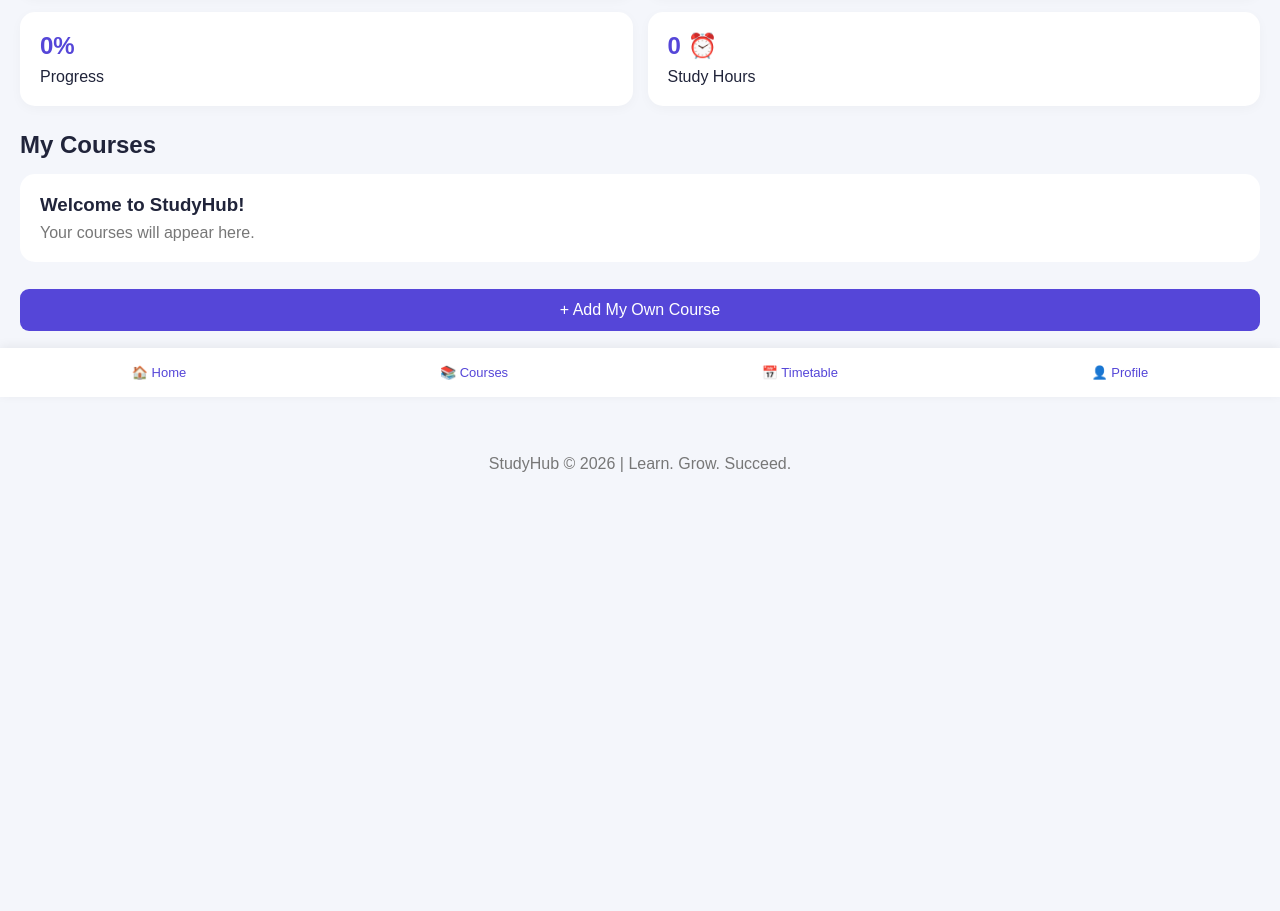
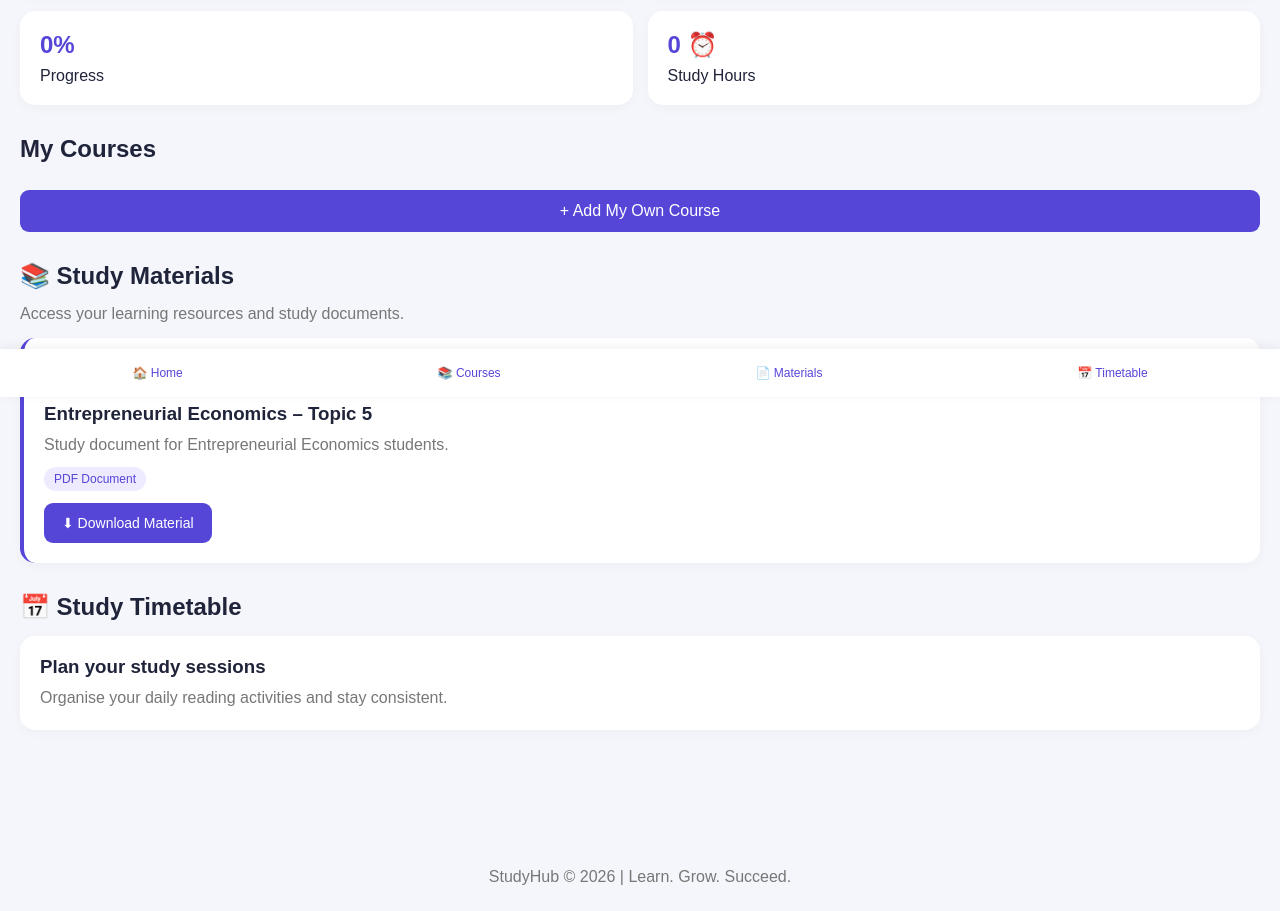
Before and after one commit to Akinolaaishatkehinde/KennyAishat, a plain HTML site: page index.html in a window 1280 px wide. Shown: the part 403-1314 px from the top of the page. Before the commit the page ends 901 px from the top, so only its background shows below. Drawn offline with Linux system fonts and the light colour scheme.

Commit message:
Refactor index.html for styling and course management
Adjusted styles for various elements including font sizes and margins. Added new sections for materials and timetable, and updated course handling in JavaScript.

```diff
--- a/index.html
+++ b/index.html
@@ -30,7 +30,7 @@ header {
 
 .logo {
   color: #5546d8;
-  font-size: 25px;
+  font-size: 24px;
   font-weight: bold;
 }
 
@@ -75,22 +75,25 @@ header {
 }
 
 .section-title {
-  margin: 25px 0 15px;
+  margin: 30px 0 15px;
 }
 
-.course-card {
+.course-card, .material-card {
   background: white;
   padding: 20px;
   margin-bottom: 15px;
   border-radius: 15px;
+  box-shadow: 0 3px 12px #00000008;
 }
 
-.course-card p {
+.course-card p, .material-card p {
   color: #777;
   margin-top: 8px;
+  line-height: 1.5;
 }
 
-button {
+button, .download-btn {
+  display: inline-block;
   background: #5546d8;
   color: white;
   border: none;
@@ -98,11 +101,32 @@ button {
   border-radius: 9px;
   margin-top: 12px;
   cursor: pointer;
+  text-decoration: none;
+  font-size: 14px;
 }
 
 .add-course {
   width: 100%;
   font-size: 16px;
+}
+
+.material-card {
+  border-left: 4px solid #5546d8;
+}
+
+.material-icon {
+  font-size: 30px;
+  margin-bottom: 10px;
+}
+
+.material-tag {
+  display: inline-block;
+  background: #eeeaff;
+  color: #5546d8;
+  padding: 5px 10px;
+  border-radius: 20px;
+  font-size: 12px;
+  margin-top: 10px;
 }
 
 nav {
@@ -114,18 +138,25 @@ nav {
   bottom: 0;
   margin-top: 30px;
   box-shadow: 0 -2px 10px #00000010;
+  z-index: 10;
 }
 
 nav a {
   color: #5546d8;
   text-decoration: none;
-  font-size: 13px;
+  font-size: 12px;
 }
 
 footer {
   text-align: center;
   padding: 25px;
   color: #777;
+}
+
+@media (max-width: 350px) {
+  nav a {
+    font-size: 10px;
+  }
 }
 </style>
 </head>
@@ -137,7 +168,7 @@ footer {
   <div>👤 Student</div>
 </header>
 
-<section class="hero">
+<section class="hero" id="home">
   <h1>Welcome to StudyHub!</h1>
   <p>Your academic journey starts here.
   Learn smarter, stay organised and achieve more.</p>
@@ -148,13 +179,14 @@ footer {
   <h2>Your Dashboard</h2>
 
   <div class="stats">
+
     <div class="stat-card">
       <h2>0 🔥</h2>
       <p>Study Streak</p>
     </div>
 
     <div class="stat-card">
-      <h2>0 📚</h2>
+      <h2 id="courseCount">0 📚</h2>
       <p>My Courses</p>
     </div>
 
@@ -167,28 +199,69 @@ footer {
       <h2>0 ⏰</h2>
       <p>Study Hours</p>
     </div>
+
   </div>
 
-  <h2 class="section-title">My Courses</h2>
+  <!-- MY COURSES -->
 
-  <div id="courses">
-    <div class="course-card">
-      <h3>Welcome to StudyHub!</h3>
-      <p>Your courses will appear here.</p>
-    </div>
-  </div>
+  <h2 class="section-title" id="courses">My Courses</h2>
+
+  <div id="courseList"></div>
 
   <button class="add-course" onclick="addCourse()">
     + Add My Own Course
   </button>
 
+  <!-- STUDY MATERIALS -->
+
+  <h2 class="section-title" id="materials">
+    📚 Study Materials
+  </h2>
+
+  <p style="color:#777; margin-bottom:15px;">
+    Access your learning resources and study documents.
+  </p>
+
+  <div class="material-card">
+
+    <div class="material-icon">📄</div>
+
+    <h3>Entrepreneurial Economics – Topic 5</h3>
+
+    <p>Study document for Entrepreneurial Economics students.</p>
+
+    <span class="material-tag">PDF Document</span>
+
+    <br>
+
+    <a
+      class="download-btn"
+      href="https://raw.githubusercontent.com/Akinolaaishatkehinde/KennyAishat/main/Entrepreneurial%20Economics-%20Topic%205.docx.pdf"
+      target="_blank"
+      rel="noopener">
+      ⬇ Download Material
+    </a>
+
+  </div>
+
+  <!-- TIMETABLE -->
+
+  <h2 class="section-title" id="timetable">
+    📅 Study Timetable
+  </h2>
+
+  <div class="course-card">
+    <h3>Plan your study sessions</h3>
+    <p>Organise your daily reading activities and stay consistent.</p>
+  </div>
+
 </div>
 
 <nav>
-  <a href="#">🏠 Home</a>
+  <a href="#home">🏠 Home</a>
   <a href="#courses">📚 Courses</a>
-  <a href="#">📅 Timetable</a>
-  <a href="#">👤 Profile</a>
+  <a href="#materials">📄 Materials</a>
+  <a href="#timetable">📅 Timetable</a>
 </nav>
 
 <footer>
@@ -196,26 +269,64 @@ footer {
 </footer>
 
 <script>
+
+let courses = JSON.parse(
+  localStorage.getItem("studyhubCourses") || "[]"
+);
+
+function displayCourses() {
+
+  const list = document.getElementById("courseList");
+
+  list.innerHTML = "";
+
+  courses.forEach(function(name) {
+
+    const card = document.createElement("div");
+    card.className = "course-card";
+
+    const title = document.createElement("h3");
+    title.textContent = name;
+
+    const description = document.createElement("p");
+    description.textContent = "Your personal course";
+
+    card.appendChild(title);
+    card.appendChild(description);
+
+    list.appendChild(card);
+
+  });
+
+  document.getElementById("courseCount").textContent =
+    courses.length + " 📚";
+
+}
+
 function addCourse() {
+
   let name = prompt("Enter your course name:");
 
   if (name && name.trim() !== "") {
-    let course = document.createElement("div");
-    course.className = "course-card";
 
-    let title = document.createElement("h3");
-    title.textContent = name.trim();
+    courses.push(name.trim());
 
-    let description = document.createElement("p");
-    description.textContent = "Your personal course";
+    localStorage.setItem(
+      "studyhubCourses",
+      JSON.stringify(courses)
+    );
 
-    course.appendChild(title);
-    course.appendChild(description);
+    displayCourses();
 
-    document.getElementById("courses").appendChild(course);
+    alert("Your course has been added successfully!");
+
   }
+
 }
+
+displayCourses();
+
 </script>
 
 </body>
-  </html>
+</html>
```
